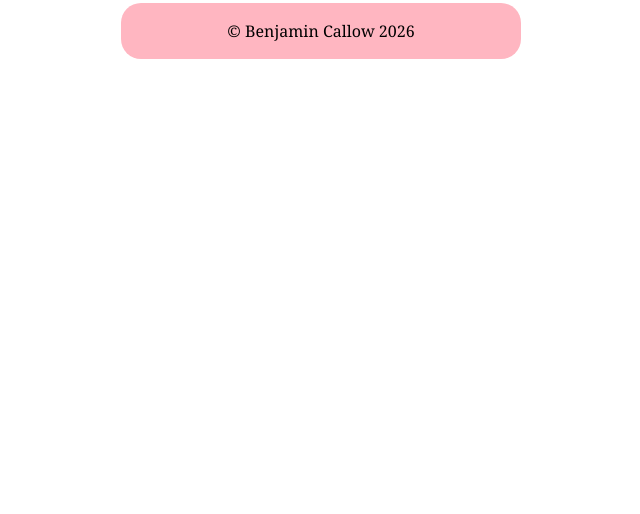
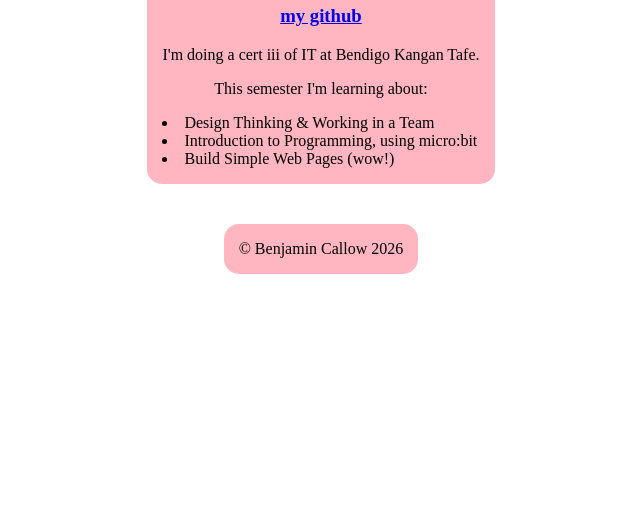
Before and after one commit to benjamin-callow/benjamin-callow, a plain HTML site: page index.html in a window 1280 px wide. Shown: the part 302-816 px from the top of the page, without its empty margins (319-959 px from the left). Drawn offline with Linux system fonts and the light colour scheme.

Commit message:
much better centering

```diff
--- a/index.html
+++ b/index.html
@@ -9,13 +9,15 @@
 </head>
 
 <body>
-    <div class="card">
+<div class="centered-box">
+        <div class="card">
         <!-- <article class="card"> -->
             <header>
                 <h2>
                     Benjamin Callow
                 </h2>
             </header>
+
             <h3>
                 <a href="github.io/benjamin-callow">my github</a>
             </h3>
@@ -32,12 +34,13 @@
                 <li>Build Simple Web Pages (wow!)</li>
             </ul>
     </div>
-
-    <footer>
+    <div class="card">
         <p>
             &copy Benjamin Callow 2026
         </p>
-    </footer>
+    </div>
+
+</div>
 </body>
 
 </html>
--- a/style.css
+++ b/style.css
@@ -1,37 +1,24 @@
-h1 p {
-    margin:0;
-    padding:0;
-    box-sizing: border-box;
+.centered-box {
+    display:flex;
+    flex-direction: column;
+    min-height:100vh;
+    align-items: center;
+    justify-content: center;
 }
 
-
-
-body {
-   width: 400px;
-   margin-inline: auto;
+.card {
+    flex-direction: column;
+    background-color: lightpink;
+    border-radius:15px;
+    max-width:500px;
+    text-align: center;
+    margin:auto;
+    margin-block: 20px;
+    padding-inline: 15px;
 }
 
-
-
-.card {
-    font-family: Georgia, 'Times New Roman', Times, serif;
-    background-color: lightpink;
-    text-align: center;
-    margin-bottom: 20px;
-    border-radius: 20px;
-    padding-block: 1px;
+ul {
+    text-align:left;
+    padding:0px;
+    list-style-position: inside;
 }
-
-ul li {
-    text-align: left;
-    padding: 0px;
-}
-
-footer {
-    font-family: Georgia, 'Times New Roman', Times, serif;
-    background-color: lightpink;
-    text-align: center;
-    margin-bottom: 20px;
-    border-radius: 20px;
-    padding-block: 1px;
-}
```
